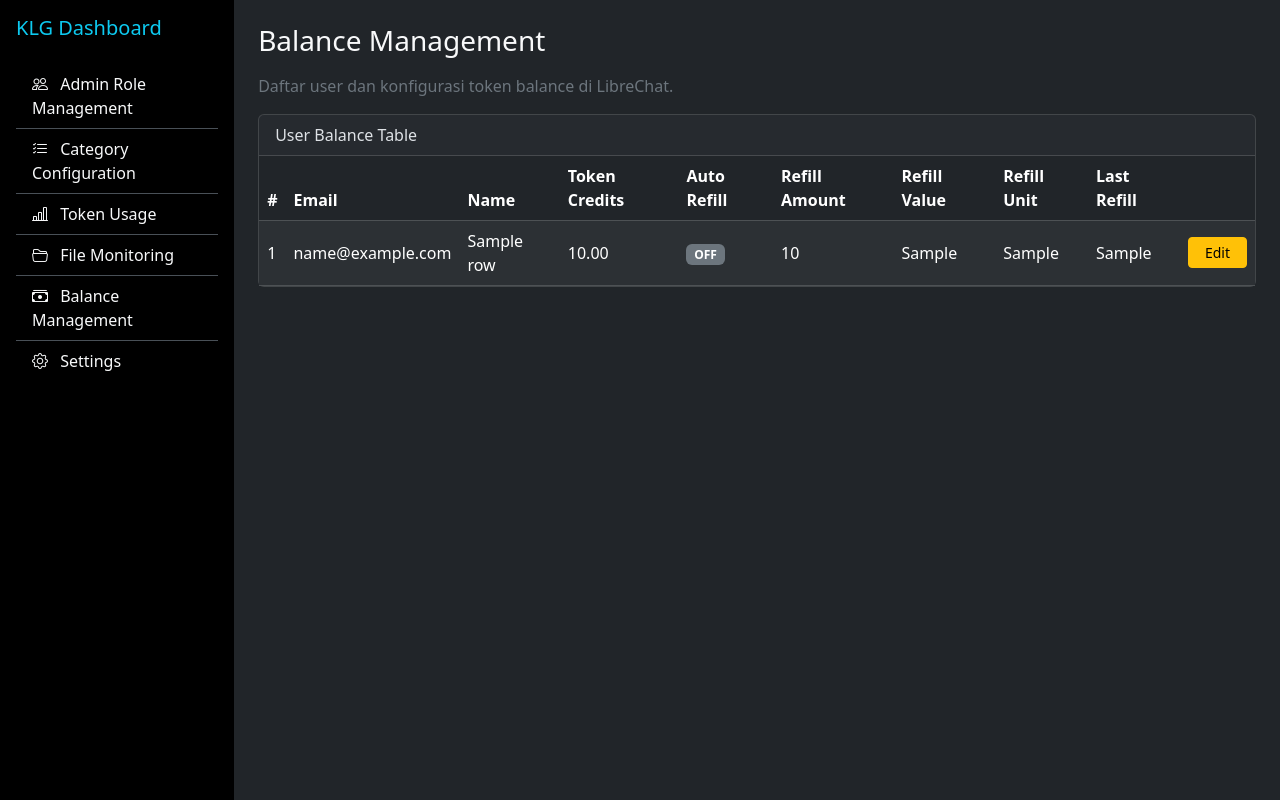
After one commit to DavidNath4/KLG-Admin-dashboard, a Flask app: template templates/balances.html in a window 1280 px wide. The commit adds this page. Run offline with Flask 3, Linux system fonts and the light colour scheme; the template is opened without the code that fills it: most values are stand-ins (such as "Sample title", 1, 10 or a date in 2020).

Commit message:
adding balance feature

```diff
--- a/app.py
+++ b/app.py
@@ -4,7 +4,7 @@ from dotenv import load_dotenv
 import os
 
 # Extensions
-from config.mongo import init_mongo
+from config.mongo import init_mongo, load_db_config
 
 # Blueprints
 from service.users import bp as users_bp
@@ -12,35 +12,42 @@ from service.categories import bp as categories_bp
 from service.settings import bp as settings_bp
 from service.tokens import bp as tokens_bp
 from service.files import bp as files_bp
+from service.balances import bp as balances_bp
+
+
+def home():
+    """Route untuk redirect ke halaman utama Admin Users"""
+    return redirect(url_for("users.admin_users"))
+
 
 def create_app():
     load_dotenv()
-
     app = Flask(__name__)
     app.secret_key = os.getenv("SECRET_KEY", "super-secret")
 
-    # === Config dasar (ENV) ===
-    app.config["MONGO_URI"] = os.getenv("MONGO_URI", "mongodb://localhost:27017/")
-    app.config["MONGO_DB"]  = os.getenv("MONGO_DB", "LibreChat")
+    # Load config Mongo dari JSON
+    cfg = load_db_config()
+    app.config["MONGO_URI"] = cfg["MONGO_URI"]
+    app.config["MONGO_DB"] = cfg["MONGO_DB"]
     app.config["USERS_COL"] = os.getenv("USERS_COL", "users")
-    app.config["CATS_COL"]  = os.getenv("CATS_COL", "agentcategories")
+    app.config["CATS_COL"] = os.getenv("CATS_COL", "agentcategories")
 
-    # === Init Mongo (sekali saja) ===
+    # Init Mongo
     init_mongo(app)
 
-    # === Register Blueprints ===
+    # Register Blueprints
     app.register_blueprint(users_bp)
     app.register_blueprint(categories_bp)
     app.register_blueprint(settings_bp)
     app.register_blueprint(tokens_bp)
     app.register_blueprint(files_bp)
+    app.register_blueprint(balances_bp)
 
-    # Home → admin users
-    @app.get("/")
-    def home():
-        return redirect(url_for("users.admin_users"))
+    # Daftarkan route home (tanpa def dalam def)
+    app.add_url_rule("/", "home", home)
 
     return app
+
 
 if __name__ == "__main__":
     app = create_app()
--- a/config/db_config.json
+++ b/config/db_config.json
@@ -1,4 +1,4 @@
 {
   "MONGO_URI": "mongodb://localhost:27017/",
-  "MONGO_DB": "LibreChat3"
+  "MONGO_DB": "LibreChat"
 }
--- /dev/null
+++ b/templates/balances.html
@@ -0,0 +1,154 @@
+{% extends 'base.html' %}
+{% block content %}
+<h3 class="mb-3">Balance Management</h3>
+<p class="text-secondary mb-3">Daftar user dan konfigurasi token balance di LibreChat.</p>
+<div class="card">
+  <div class="card-header">User Balance Table</div>
+  <div class="table-responsive">
+    <table class="table table-dark table-striped align-middle mb-0">
+      <thead>
+        <tr>
+          <th>#</th>
+          <th>Email</th>
+          <th>Name</th>
+          <th>Token Credits</th>
+          <th>Auto Refill</th>
+          <th>Refill Amount</th>
+          <th>Refill Value</th>
+          <th>Refill Unit</th>
+          <th>Last Refill</th>
+          <th></th>
+        </tr>
+      </thead>
+      <tbody>
+        {% for r in rows %}
+          <tr data-id="{{ r.id }}" class="row-balance">
+            <td>{{ loop.index }}</td>
+            <td>{{ r.email }}</td>
+            <td>{{ r.name }}</td>
+            <td>
+              <span class="view-mode">{{ "{:.2f}".format(r.tokenCredits) }}</span>
+              <input type="text"
+                     name="tokenCredits"
+                     class="form-control form-control-sm edit-mode"
+                     style="display:none; max-width:110px;"
+                     value="{{ "{:.2f}".format(r.tokenCredits) }}"
+                     form="form-{{ r.id }}">
+            </td>
+            <td>
+              <span class="view-mode">
+                {% if r.autoRefillEnabled %}
+                  <span class="badge text-bg-success">ON</span>
+                {% else %}
+                  <span class="badge text-bg-secondary">OFF</span>
+                {% endif %}
+              </span>
+              <select name="autoRefillEnabled"
+                      class="form-select form-select-sm edit-mode"
+                      style="display:none; max-width:80px;"
+                      form="form-{{ r.id }}">
+                <option value="on"  {% if r.autoRefillEnabled %}selected{% endif %}>ON</option>
+                <option value="off" {% if not r.autoRefillEnabled %}selected{% endif %}>OFF</option>
+              </select>
+            </td>
+
+            <td>
+              <span class="view-mode">{{ r.refillAmount }}</span>
+              <input type="number" step="1" name="refillAmount"
+                     class="form-control form-control-sm edit-mode"
+                     style="display:none; max-width:90px;"
+                     value="{{ r.refillAmount }}"
+                     form="form-{{ r.id }}">
+            </td>
+
+            <td>
+              <span class="view-mode">{{ r.refillIntervalValue }}</span>
+              <input type="number" step="1" name="refillIntervalValue"
+                    class="form-control form-control-sm edit-mode"
+                    style="display:none; max-width:70px;"
+                    value="{{ r.refillIntervalValue }}"
+                    form="form-{{ r.id }}">
+            </td>
+
+            <td>
+              <span class="view-mode">{{ r.refillIntervalUnit }}</span>
+              <select name="refillIntervalUnit"
+                      class="form-select form-select-sm edit-mode"
+                      style="display:none; max-width:80px;"
+                      form="form-{{ r.id }}">
+                {% for unit in refill_units %}
+                  <option value="{{ unit }}" {% if r.refillIntervalUnit == unit %}selected{% endif %}>{{ unit }}</option>
+                {% endfor %}
+              </select>
+            </td>
+
+            <td>{{ r.lastRefill }}</td>
+
+            <td>
+              <div class="d-flex gap-2 align-items-center">
+                <button type="button"
+                        class="btn btn-sm btn-warning btn-edit view-mode px-3"
+                        onclick="editRow(this)">Edit</button>
+
+                <form id="form-{{ r.id }}"
+                      method="post"
+                      action="{{ url_for('balances.edit_balance', balance_id=r.id) }}"
+                      class="edit-mode mb-0"
+                      style="display:none;">
+                  <button type="submit" class="btn btn-success btn-sm px-3 me-1">Apply</button>
+                  <button type="button" class="btn btn-secondary btn-sm px-3" onclick="cancelEdit(this)">Cancel</button>
+                </form>
+              </div>
+            </td>
+
+          </tr>
+        {% else %}
+          <tr>
+            <td colspan="10" class="text-center text-secondary py-4">No data found.</td>
+          </tr>
+        {% endfor %}
+      </tbody>
+
+    </table>
+  </div>
+</div>
+
+<script>
+  // Hanya aktifkan mode edit untuk row yang ditekan
+  function editRow(btn) {
+    // Reset semua row ke view mode
+    document.querySelectorAll(".row-balance").forEach(function(tr){
+      tr.querySelectorAll(".edit-mode").forEach(e=>e.style.display="none");
+      tr.querySelectorAll(".view-mode").forEach(e=>e.style.display="");
+    });
+    // Aktifkan edit mode di row ini saja
+    const tr = btn.closest("tr");
+    tr.querySelectorAll(".view-mode").forEach(e=>e.style.display="none");
+    tr.querySelectorAll(".edit-mode").forEach(e=>e.style.display="");
+    // Disable/enable field refill jika OFF
+    const autoRefill = tr.querySelector("select[name=autoRefillEnabled]");
+    if (autoRefill && autoRefill.value === "off") {
+      ["refillAmount","refillIntervalValue","refillIntervalUnit"].forEach(name=>{
+        const f = tr.querySelector(`[name=${name}]`);
+        if(f) { f.disabled = true; f.style.backgroundColor = "#444"; }
+      });
+    }
+  }
+  function cancelEdit(btn) {
+    const tr = btn.closest("tr");
+    tr.querySelectorAll(".edit-mode").forEach(e=>e.style.display="none");
+    tr.querySelectorAll(".view-mode").forEach(e=>e.style.display="");
+  }
+  document.addEventListener("input", function(e){
+    if (e.target.name == "autoRefillEnabled") {
+      const tr = e.target.closest("tr");
+      const isOn = e.target.value === "on";
+      ["refillAmount","refillIntervalValue","refillIntervalUnit"].forEach(name=>{
+        const f = tr.querySelector(`[name=${name}]`);
+        if(f) { f.disabled = !isOn; f.style.backgroundColor = isOn ? "" : "#444"; }
+      });
+    }
+  });
+</script>
+
+{% endblock %}
--- a/templates/base.html
+++ b/templates/base.html
@@ -30,6 +30,11 @@
             class="list-group-item list-group-item-action bg-transparent text-light {{ 'active-link' if active=='files' else '' }}">
             <i class="bi bi-folder2-open me-2"></i> File Monitoring
           </a>
+          <a href="{{ url_for('balances.balance_list') }}"
+            class="list-group-item list-group-item-action bg-transparent text-light {{ 'active-link' if active=='balances' else '' }}">
+            <i class="bi bi-cash-stack me-2"></i> Balance Management
+          </a>
+
 
           <a href="{{ url_for('settings.db_settings') }}"
              class="list-group-item list-group-item-action bg-transparent text-light {{ 'active-link' if active=='settings' else '' }}">
--- a/templates/settings.html
+++ b/templates/settings.html
@@ -30,7 +30,7 @@
           <i class="bi bi-plug"></i> Test Connection
         </button>
         <button class="btn btn-outline-secondary" name="action" value="save" type="submit" title="Simpan ke .env">
-          <i class="bi bi-save"></i> Save to .env
+          <i class="bi bi-gear"></i> Save Config
         </button>
         <button class="btn btn-primary" name="action" value="apply" type="submit" title="Apply ke runtime">
           <i class="bi bi-check2-circle"></i> Apply
```
Also changed, not shown: config/mongo.py (+35 -7 lines), service/balances.py (added, +106 -0 lines), service/settings.py (+13 -20 lines).
